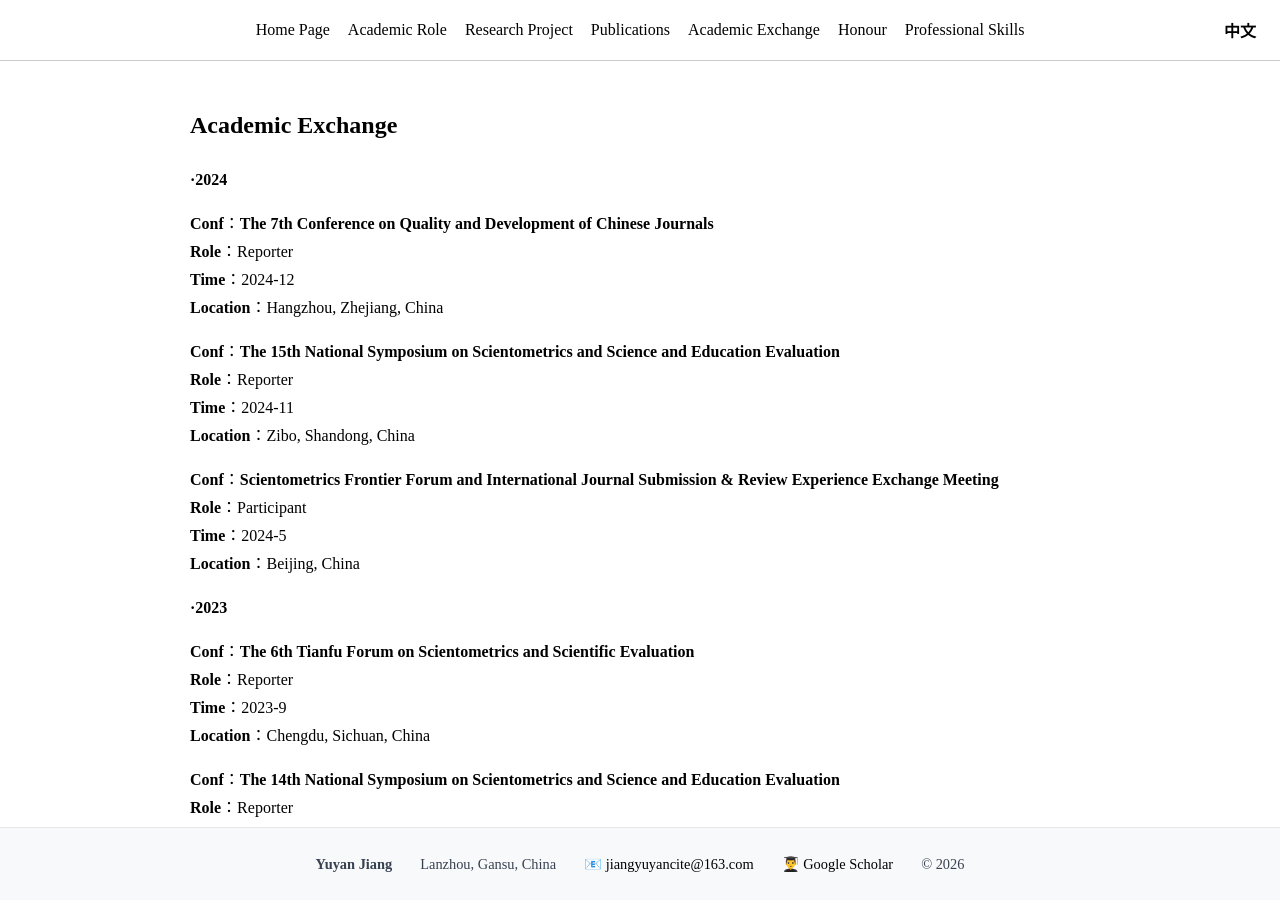
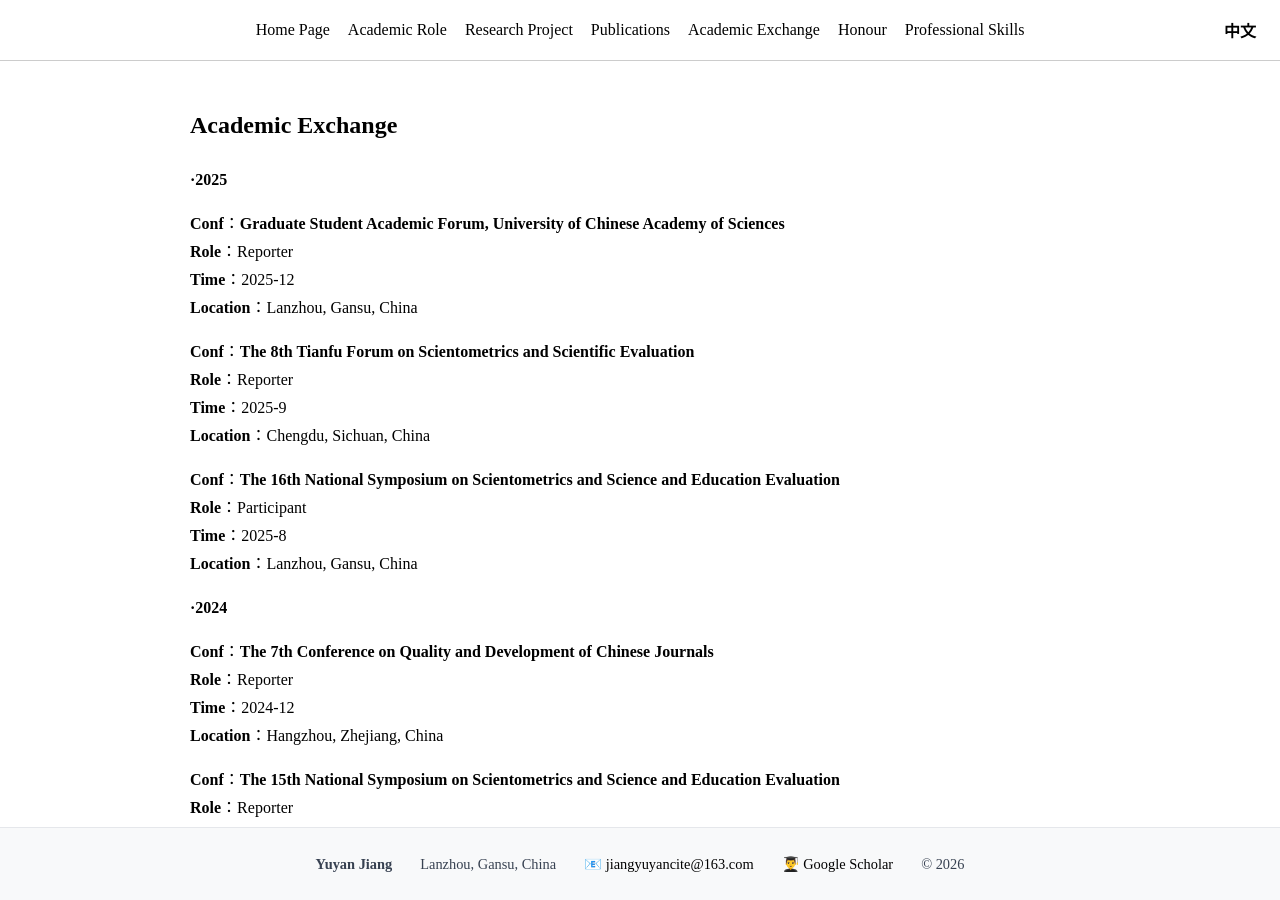
Before and after one commit to jiang-yuyan/Yuyan-Jiang-CV, a Jekyll site: the page built from exchange/exchanges.md, in a window 1280 px wide and 900 px high. Built offline with Jekyll 4.4.1, drawn with Linux system fonts in a browser that asks for light colours.

Commit message:
Update exchanges.md

```diff
--- a/exchange/exchanges.md
+++ b/exchange/exchanges.md
@@ -4,6 +4,23 @@ title: exchanges
 ---
 
 ## Academic Exchange
+__·2025__
+
+**Conf**：**Graduate Student Academic Forum, University of Chinese Academy of Sciences**
+**Role**：Reporter
+**Time**：2025-12
+**Location**：Lanzhou, Gansu, China
+
+**Conf**：**The 8th Tianfu Forum on Scientometrics and Scientific Evaluation**
+**Role**：Reporter
+**Time**：2025-9
+**Location**：Chengdu, Sichuan, China
+
+**Conf**：**The 16th National Symposium on Scientometrics and Science and Education Evaluation**
+**Role**：Participant
+**Time**：2025-8
+**Location**：Lanzhou, Gansu, China
+
 __·2024__
 
 **Conf**：**The 7th Conference on Quality and Development of Chinese Journals**
```
